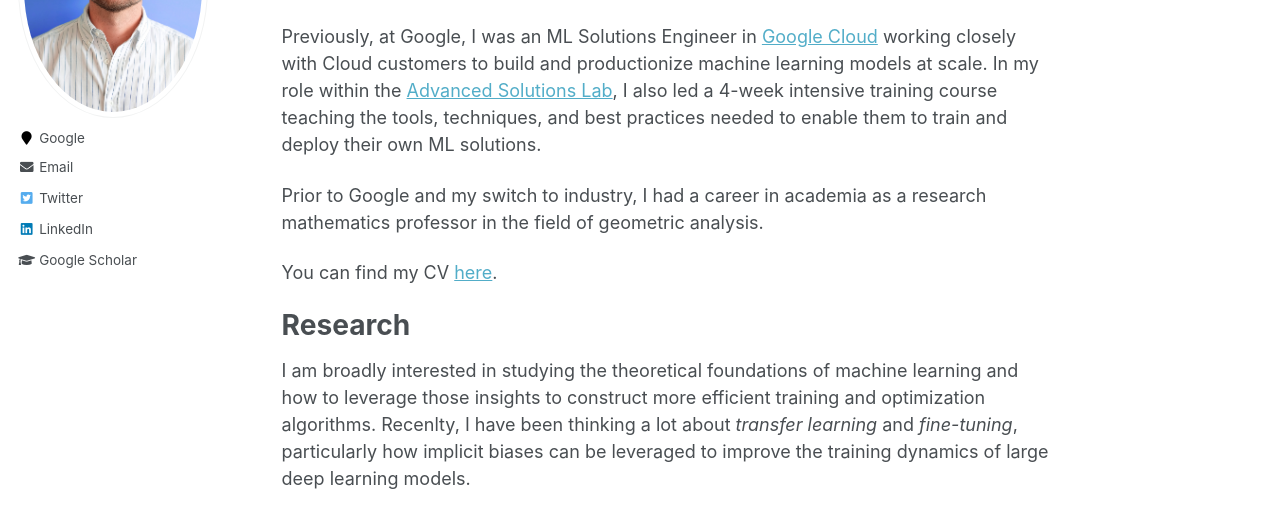
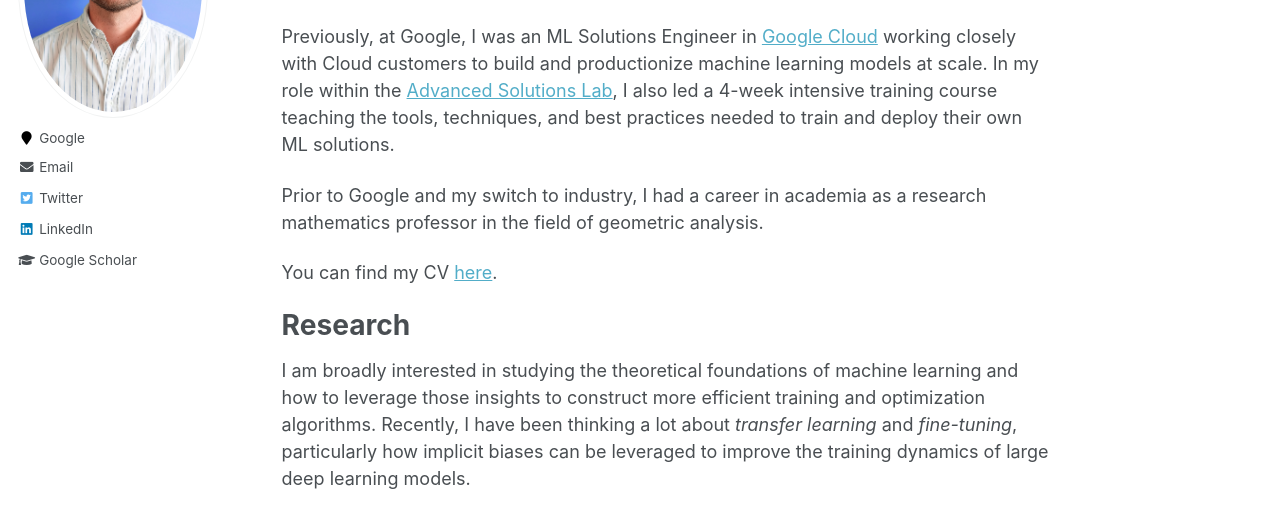
Before and after one commit to munnm/munnm.github.io, a Jekyll site: the page built from _pages/about.md, in a window 1280 px wide and 1348 px high. Shown: the part 261-781 px from the top of the window. Built offline with Jekyll 4.4.1, drawn with Linux system fonts in a browser that asks for light colours.

Commit message:
more edits, cleanup

```diff
--- a/_pages/about.md
+++ b/_pages/about.md
@@ -12,7 +12,7 @@ redirect_from:
 
 I am a Senior Research Software Engineer at [Google Research](https://research.google/) NY. My work is focused on **foundational research in machine learning** and how these theoretical insights can be applied to improve **ML efficiency**, especially in the context of **fine-tuning**.
 
-Previously, at Google, I was an ML Solutions Engineer in [Google Cloud](https://cloud.google.com/?e=0) working closely with Cloud customers to build and productionize machine learning models at scale. In my role within the [Advanced Solutions Lab](https://cloud.google.com/asl), I also led a 4-week intensive training course teaching the tools, techniques, and best practices needed to enable them to train and deploy their own ML solutions.
+Previously, at Google, I was an ML Solutions Engineer in [Google Cloud](https://cloud.google.com/?e=0) working closely with Cloud customers to build and productionize machine learning models at scale. In my role within the [Advanced Solutions Lab](https://cloud.google.com/asl), I also led a 4-week intensive training course teaching the tools, techniques, and best practices needed to train and deploy their own ML solutions.
 
 Prior to Google and my switch to industry, I had a career in academia as a research mathematics professor in the field of geometric analysis.
 
@@ -20,7 +20,7 @@ You can find my CV [here](files/munn_resume.pdf).
 
 # Research
 
-I am broadly interested in studying the theoretical foundations of machine learning and how to leverage those insights to construct more efficient training and optimization algorithms. Recenlty, I have been thinking a lot about *transfer learning* and *fine-tuning*, particularly how implicit biases can be leveraged to improve the training dynamics of large deep learning models.
+I am broadly interested in studying the theoretical foundations of machine learning and how to leverage those insights to construct more efficient training and optimization algorithms. Recently, I have been thinking a lot about *transfer learning* and *fine-tuning*, particularly how implicit biases can be leveraged to improve the training dynamics of large deep learning models.
 
 You can find a list of my research work [here](https://munnm.github.io/research/).
 
```
Also changed, not shown: _pages/books.md (+2 -2 lines).
